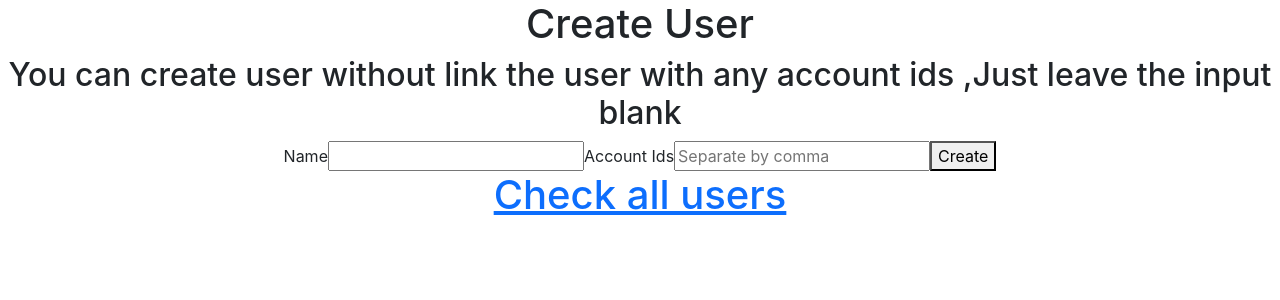
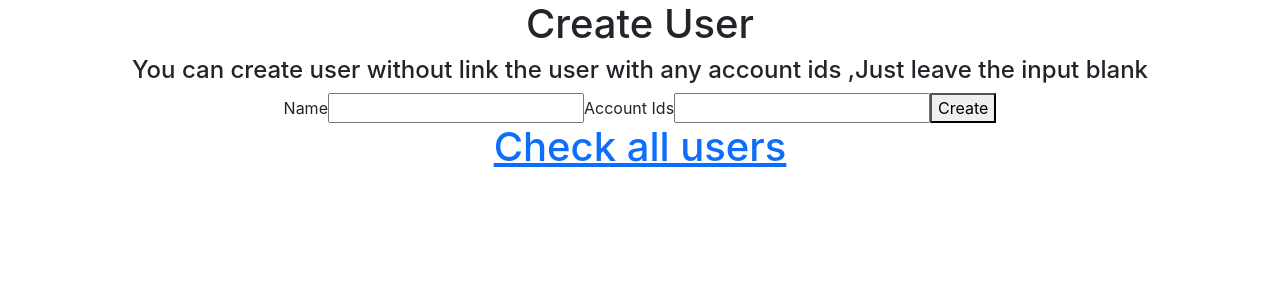
Before and after one commit to m7madnat/WA_BankAPI_2, a React (Create React App) app in the folder client/: page /createuser in a window 1280 px wide. Shown: the top 300 px of the page. Built offline with nearby package versions, Linux system fonts and the light colour scheme; the HTML template or start-up script is replaced by a standard one.

Commit message:
Update createuser.js

```diff
--- a/client/src/components/createUser/createuser.js
+++ b/client/src/components/createUser/createuser.js
@@ -27,7 +27,7 @@ export const CreateUser = () => {
   return (
     <div>
       <h1>Create User</h1>
-      <h2>You can create user without link the user with any account ids ,Just leave the input blank</h2>
+      <h4>You can create user without link the user with any account ids ,Just leave the input blank</h4>
       <form>
         <label>Name</label>
         <input
@@ -40,7 +40,6 @@ export const CreateUser = () => {
           type="text"
           value={accountIds}
           onChange={(e) => setAccountIds(e.target.value)}
-          placeholder="Separate by comma"
         />
         <button onClick={addUser}>Create</button>
         <h1>
```
